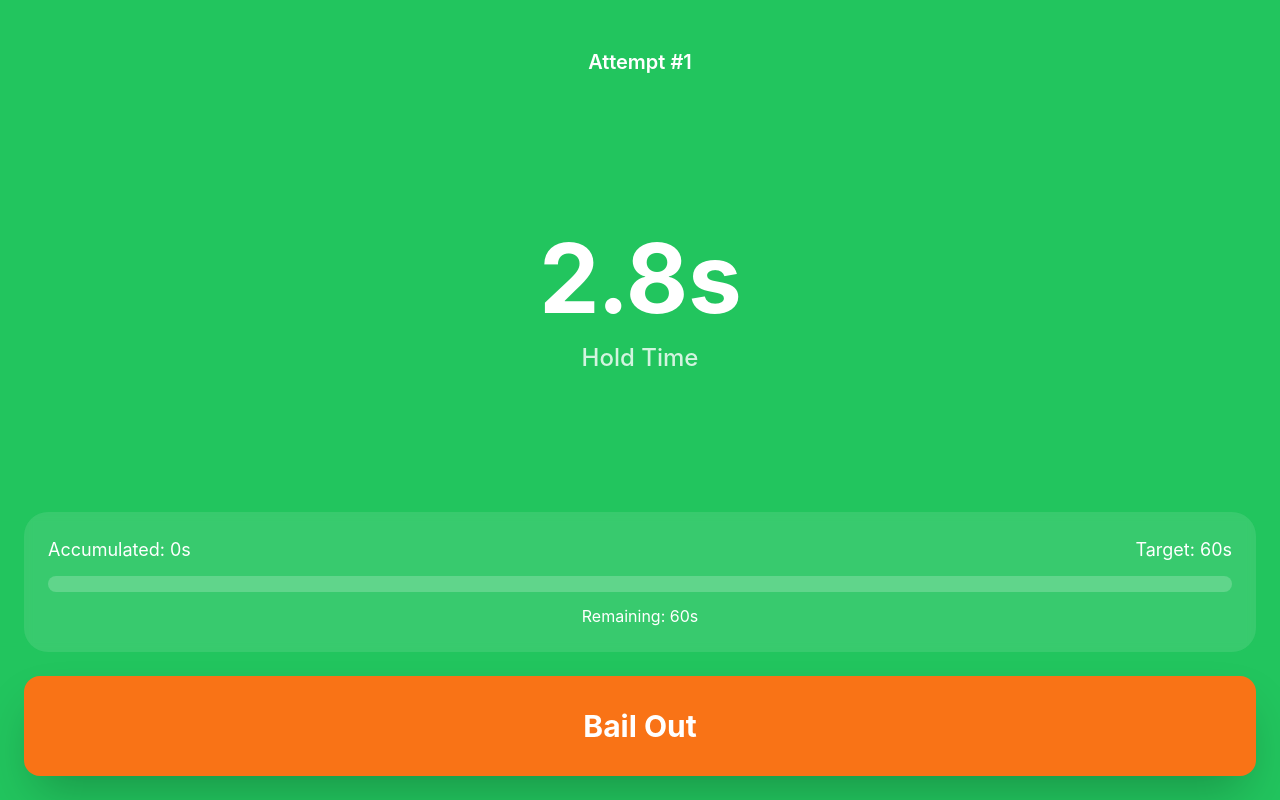
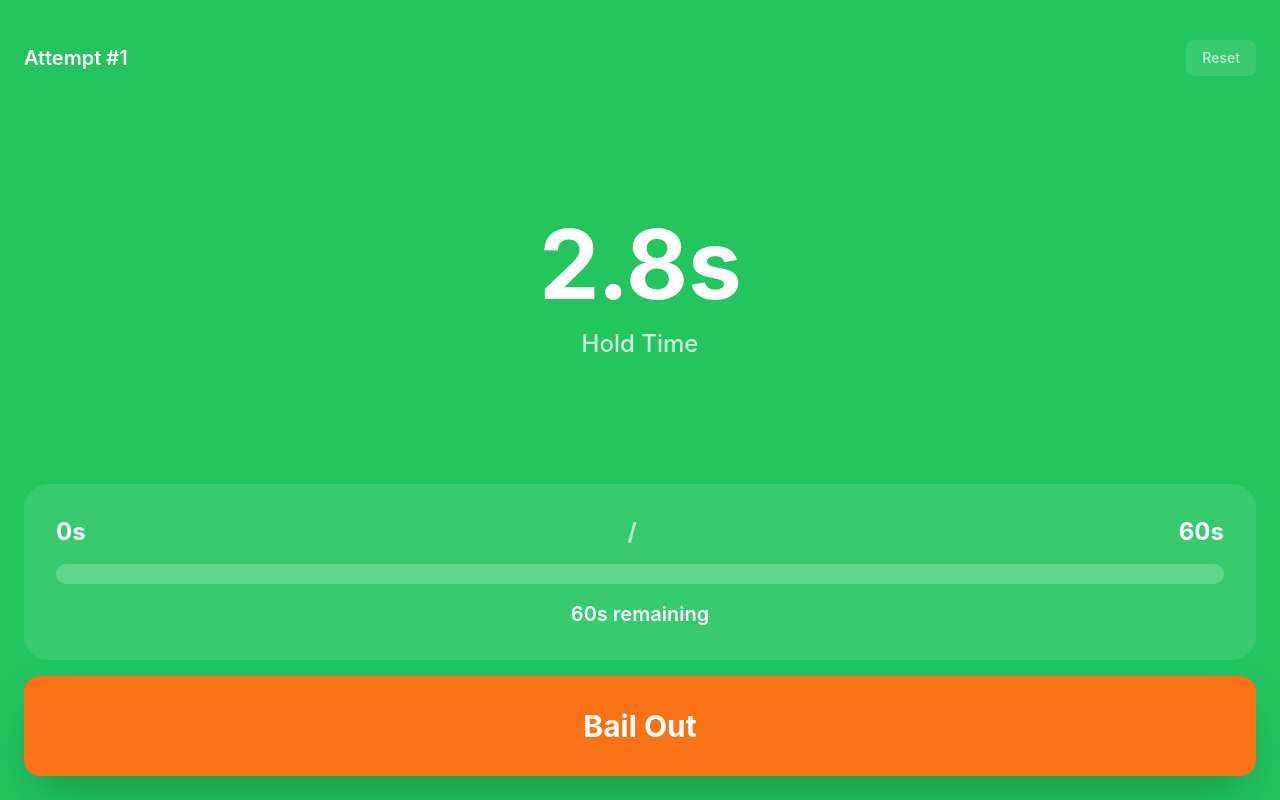
Before and after one commit to datacraftdevelopment/AccumulationTimer, a Next.js app: page / in a window 1280 px wide. Both pictures are taken after a click on the button "Start Training". Built offline with nearby package versions, Linux system fonts and the light colour scheme.

Commit message:
Add Skip Rest button, Reset button on training screens, larger progress display

```diff
--- a/app/page.tsx
+++ b/app/page.tsx
@@ -149,6 +149,21 @@ export default function Home() {
     setAppState("training");
   };
 
+  const handleSkipRest = () => {
+    setAppState("training");
+  };
+
+  const handleReset = () => {
+    if (confirm("Are you sure you want to reset? All progress will be lost.")) {
+      setAppState("setup");
+      setConfig(null);
+      setTotalAccumulated(0);
+      setAttempts([]);
+      setRestCountdown(0);
+      setSessionStartTime(0);
+    }
+  };
+
   const handleNewSession = () => {
     setAppState("setup");
     setConfig(null);
@@ -175,6 +190,7 @@ export default function Home() {
               totalAccumulated={totalAccumulated}
               attempts={attempts}
               onBailOut={handleBailOut}
+              onReset={handleReset}
             />
           ) : (
             <RepsTrainingScreen
@@ -183,6 +199,7 @@ export default function Home() {
               totalAccumulated={totalAccumulated}
               attempts={attempts}
               onDoneWithSet={handleDoneWithSet}
+              onReset={handleReset}
             />
           )}
         </>
@@ -196,6 +213,7 @@ export default function Home() {
           totalAccumulated={totalAccumulated}
           onCountdownTick={handleCountdownTick}
           onRestComplete={handleRestComplete}
+          onSkipRest={handleSkipRest}
         />
       )}
 
--- a/components/RepsTrainingScreen.tsx
+++ b/components/RepsTrainingScreen.tsx
@@ -10,6 +10,7 @@ interface RepsTrainingScreenProps {
   totalAccumulated: number;
   attempts: Attempt[];
   onDoneWithSet: (reps: number) => void;
+  onReset: () => void;
 }
 
 export default function RepsTrainingScreen({
@@ -18,6 +19,7 @@ export default function RepsTrainingScreen({
   totalAccumulated,
   attempts,
   onDoneWithSet,
+  onReset,
 }: RepsTrainingScreenProps) {
   const [showRepInput, setShowRepInput] = useState(false);
 
@@ -32,9 +34,17 @@ export default function RepsTrainingScreen({
   return (
     <>
       <div className="h-screen bg-blue-500 flex flex-col p-6">
-        {/* Attempt Counter */}
-        <div className="text-center text-white text-xl font-semibold mb-4 mt-6">
-          Set #{attempts.length + 1}
+        {/* Attempt Counter and Reset Button */}
+        <div className="flex justify-between items-center mb-4 mt-4">
+          <div className="text-white text-xl font-semibold">
+            Set #{attempts.length + 1}
+          </div>
+          <button
+            onClick={onReset}
+            className="text-white/70 hover:text-white text-sm font-medium px-4 py-2 rounded-lg bg-white/10 hover:bg-white/20 transition-colors"
+          >
+            Reset
+          </button>
         </div>
 
         {/* Main Display */}
@@ -49,23 +59,24 @@ export default function RepsTrainingScreen({
           </div>
         </div>
 
-        {/* Progress Section */}
-        <div className="bg-white/10 backdrop-blur-sm rounded-3xl p-6 mb-6">
-          <div className="flex justify-between text-white text-lg mb-3">
-            <span>Accumulated: {totalAccumulated}</span>
-            <span>Target: {target}</span>
+        {/* Progress Section - Larger */}
+        <div className="bg-white/10 backdrop-blur-sm rounded-3xl p-8 mb-4">
+          <div className="flex justify-between text-white text-2xl font-bold mb-4">
+            <span>{totalAccumulated}</span>
+            <span className="text-white/60">/</span>
+            <span>{target}</span>
           </div>
 
           {/* Progress Bar */}
-          <div className="w-full bg-white/20 rounded-full h-4 mb-3 overflow-hidden">
+          <div className="w-full bg-white/20 rounded-full h-5 mb-4 overflow-hidden">
             <div
               className="bg-white h-full rounded-full transition-all duration-300"
               style={{ width: `${progressPercent}%` }}
             />
           </div>
 
-          <div className="text-white text-base text-center">
-            Remaining: {remaining} reps
+          <div className="text-white text-xl text-center font-semibold">
+            {remaining} reps remaining
           </div>
         </div>
 
--- a/components/RestScreen.tsx
+++ b/components/RestScreen.tsx
@@ -11,6 +11,7 @@ interface RestScreenProps {
   totalAccumulated: number;
   onCountdownTick: () => void;
   onRestComplete: () => void;
+  onSkipRest: () => void;
 }
 
 export default function RestScreen({
@@ -20,6 +21,7 @@ export default function RestScreen({
   totalAccumulated,
   onCountdownTick,
   onRestComplete,
+  onSkipRest,
 }: RestScreenProps) {
   useEffect(() => {
     if (restCountdown > 0) {
@@ -56,7 +58,7 @@ export default function RestScreen({
       </div>
 
       {/* Progress Section */}
-      <div className="bg-white/10 backdrop-blur-sm rounded-3xl p-6 mb-6">
+      <div className="bg-white/10 backdrop-blur-sm rounded-3xl p-6 mb-4">
         <div className="flex justify-between text-white text-lg mb-3">
           <span>
             Accumulated:{" "}
@@ -80,6 +82,14 @@ export default function RestScreen({
           {mode === "time" ? formatSeconds(remaining) : `${remaining} reps`}
         </div>
       </div>
+
+      {/* Skip Rest Button */}
+      <button
+        onClick={onSkipRest}
+        className="w-full bg-white/20 hover:bg-white/30 text-white font-semibold text-base py-3 rounded-xl transition-colors"
+      >
+        Skip Rest
+      </button>
     </div>
   );
 }
--- a/components/TimeTrainingScreen.tsx
+++ b/components/TimeTrainingScreen.tsx
@@ -16,6 +16,7 @@ interface TimeTrainingScreenProps {
   totalAccumulated: number;
   attempts: Attempt[];
   onBailOut: (currentValue: number) => void;
+  onReset: () => void;
 }
 
 export default function TimeTrainingScreen({
@@ -24,6 +25,7 @@ export default function TimeTrainingScreen({
   totalAccumulated,
   attempts,
   onBailOut,
+  onReset,
 }: TimeTrainingScreenProps) {
   const [currentValue, setCurrentValue] = useState(0);
   const [canBail, setCanBail] = useState(false);
@@ -60,9 +62,17 @@ export default function TimeTrainingScreen({
 
   return (
     <div className="h-screen bg-green-500 flex flex-col p-6">
-      {/* Attempt Counter */}
-      <div className="text-center text-white text-xl font-semibold mb-4 mt-6">
-        Attempt #{attempts.length + 1}
+      {/* Attempt Counter and Reset Button */}
+      <div className="flex justify-between items-center mb-4 mt-4">
+        <div className="text-white text-xl font-semibold">
+          Attempt #{attempts.length + 1}
+        </div>
+        <button
+          onClick={onReset}
+          className="text-white/70 hover:text-white text-sm font-medium px-4 py-2 rounded-lg bg-white/10 hover:bg-white/20 transition-colors"
+        >
+          Reset
+        </button>
       </div>
 
       {/* Main Timer Display */}
@@ -77,23 +87,24 @@ export default function TimeTrainingScreen({
         </div>
       </div>
 
-      {/* Progress Section */}
-      <div className="bg-white/10 backdrop-blur-sm rounded-3xl p-6 mb-6">
-        <div className="flex justify-between text-white text-lg mb-3">
-          <span>Accumulated: {formatSeconds(totalAccumulated)}</span>
-          <span>Target: {formatSeconds(target)}</span>
+      {/* Progress Section - Larger */}
+      <div className="bg-white/10 backdrop-blur-sm rounded-3xl p-8 mb-4">
+        <div className="flex justify-between text-white text-2xl font-bold mb-4">
+          <span>{formatSeconds(totalAccumulated)}</span>
+          <span className="text-white/60">/</span>
+          <span>{formatSeconds(target)}</span>
         </div>
 
         {/* Progress Bar */}
-        <div className="w-full bg-white/20 rounded-full h-4 mb-3 overflow-hidden">
+        <div className="w-full bg-white/20 rounded-full h-5 mb-4 overflow-hidden">
           <div
             className="bg-white h-full rounded-full transition-all duration-300"
             style={{ width: `${progressPercent}%` }}
           />
         </div>
 
-        <div className="text-white text-base text-center">
-          Remaining: {formatSeconds(remaining)}
+        <div className="text-white text-xl text-center font-semibold">
+          {formatSeconds(remaining)} remaining
         </div>
       </div>
 
```
